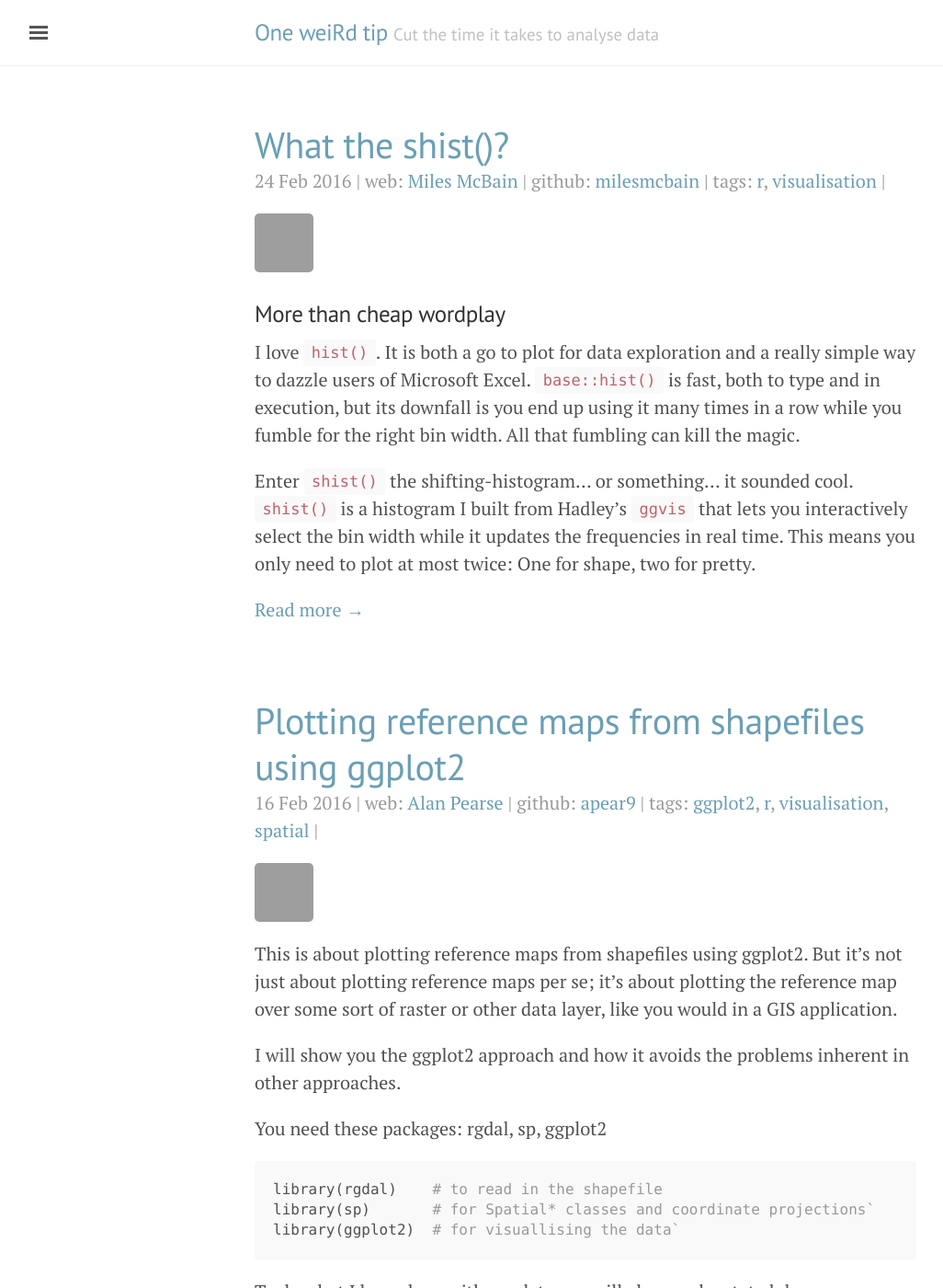
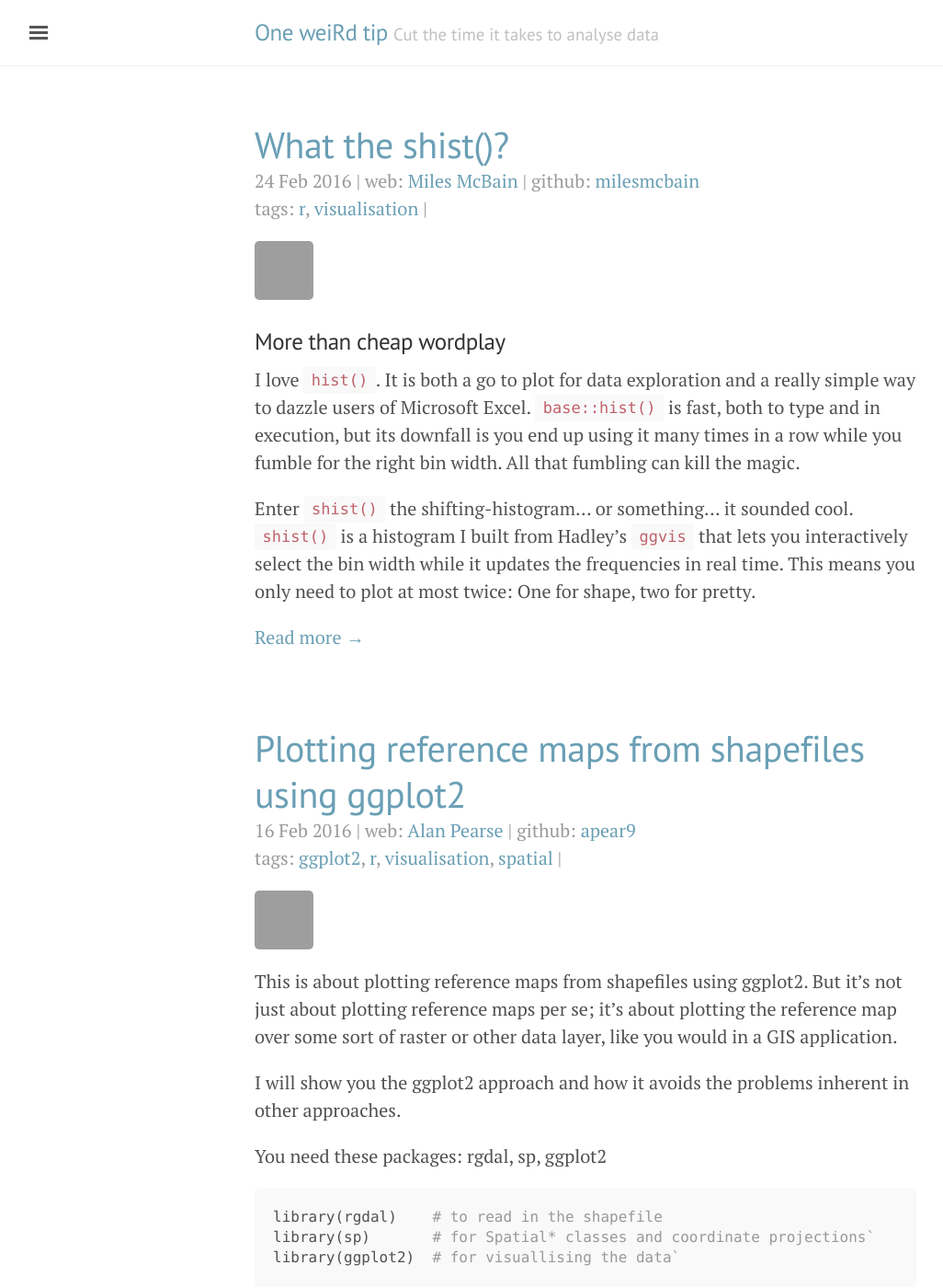
Before and after one commit to bragqut/bragqut.github.io, a Jekyll site: the page built from index.html, in a window 1280 px wide and 1400 px high. Shown: the whole window at 92% size, without its empty margins (3-1029 px from the left). Built offline with Jekyll 4.4.1, drawn with Linux system fonts in a browser that asks for light colours; the list of posts is cut into pages by our own code; comment, search, counter and statistics services are not loaded; some of the changed text lies outside the part shown; grey boxes are pictures that could not be loaded.

Commit message:
breaking post metadata over two lines

```diff
--- a/_layouts/post.html
+++ b/_layouts/post.html
@@ -11,7 +11,7 @@ layout: default
 
   {% include commentscount.html %}
 
-  <span class="post-date"> {{ page.date | date_to_string }} | web: <a href="{{author.web}}" >{{ author.display_name }}</a> | github: <a href="https://github.com/{{author.github}}" >{{author.github}}</a> | tags: {{ tag_list }} | <a href="{{ post.url }}index.html#disqus_thread" data-disqus-identifier="{{post.url}}"></a></span>
+  <span class="post-date"> {{ page.date | date_to_string }} | web: <a href="{{author.web}}" >{{ author.display_name }}</a> | github: <a href="https://github.com/{{author.github}}" >{{author.github}}</a> <br> tags: {{ tag_list }} | <a href="{{ post.url }}index.html#disqus_thread" data-disqus-identifier="{{post.url}}"></a></span>
 
   {% include authorinfo.html %}
 
--- a/index.html
+++ b/index.html
@@ -18,7 +18,7 @@ title: Home
 
 	{% include commentscount.html %}
 
-     <span class="post-date"> {{ post.date | date_to_string }} | web: <a href="{{author.web}}" >{{ author.display_name }}</a> | github: <a href="https://github.com/{{author.github}}" >{{author.github}}</a> | tags: {{ tag_list }} | <a href="{{ post.url }}index.html#disqus_thread" data-disqus-identifier="{{post.url}}"></a></span>
+     <span class="post-date"> {{ post.date | date_to_string }} | web: <a href="{{author.web}}" >{{ author.display_name }}</a> | github: <a href="https://github.com/{{author.github}}" >{{author.github}}</a> <br> tags: {{ tag_list }} | <a href="{{ post.url }}index.html#disqus_thread" data-disqus-identifier="{{post.url}}"></a></span>
 
     {% include authorinfo.html %}
 
```
